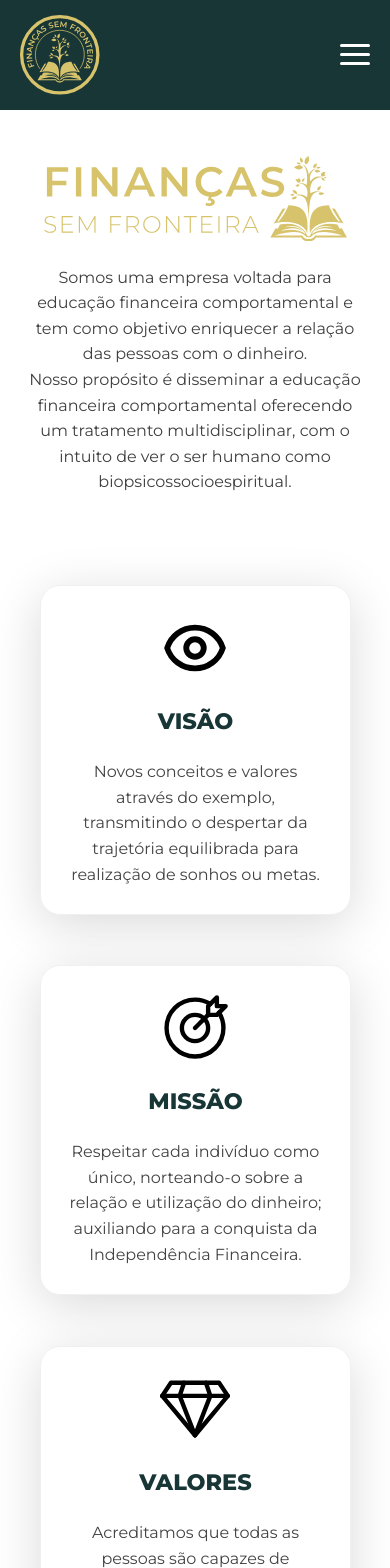
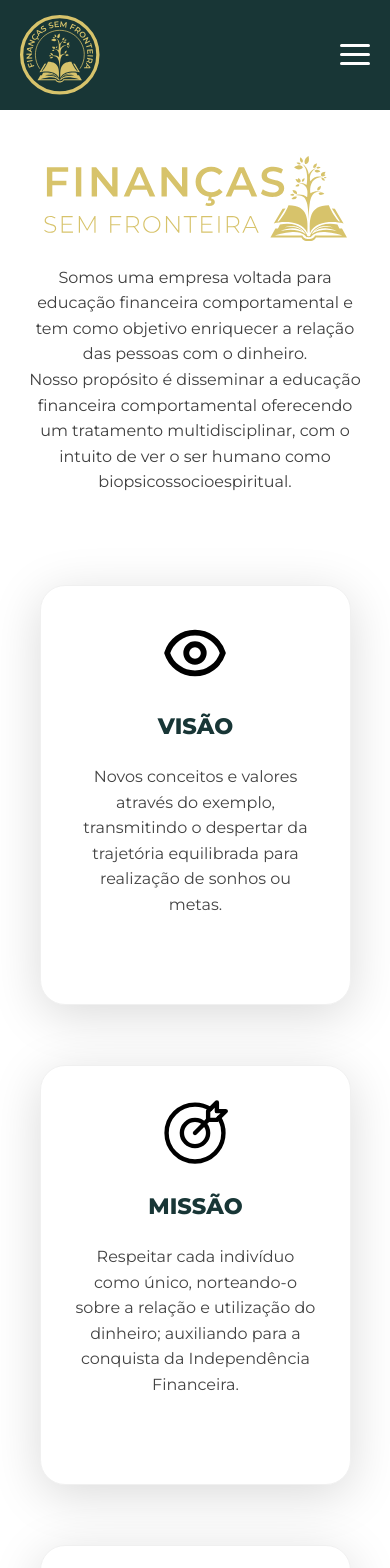
Before and after one commit to Vinnywho/Financas-sem-fronteira, a React (Vite) app in the folder Financas-sem-fronteira/: page /sobre-nos in a window 390 px wide. Shown: the top 1568 px of the page. Built offline with nearby package versions, Linux system fonts and the light colour scheme; a web font is replaced by a local one.

Commit message:
[Test] Mais um teste para ver se o deploy vai

```diff
--- a/Financas-sem-fronteira/src/components/ScrollStack/ScrollStack.jsx
+++ b/Financas-sem-fronteira/src/components/ScrollStack/ScrollStack.jsx
@@ -21,12 +21,11 @@
   const containerInfo = useRef({ top: 0, height: 0 });
 
   const updateCardTransforms = useCallback(() => {
-    if (!cardsRef.current.length) return;
+    if (!cardsRef.current.length || !scrollerRef.current) return;
 
-    const scrollTop = window.scrollY;
+    const scrollTop = window.pageYOffset || document.documentElement.scrollTop;
     const containerHeight = window.innerHeight;
-    const stackPositionPx =
-      (parseFloat(stackPosition) / 100) * containerHeight;
+    const stackPositionPx = (parseFloat(stackPosition) / 100) * containerHeight;
 
     const containerTop = containerInfo.current.top;
     const containerBottom = containerTop + containerInfo.current.height;
@@ -43,21 +42,16 @@
       let scale = 1;
 
       if (scrollTop >= pinStart && scrollTop <= pinEnd) {
-        translateY =
-          scrollTop - originalTop + stackPositionPx + itemStackDistance * i;
-        const scrollProgress = Math.min(
-          1,
-          (scrollTop - pinStart) / 500
-        );
+        translateY = scrollTop - originalTop + stackPositionPx + itemStackDistance * i;
+        const scrollProgress = Math.min(1, (scrollTop - pinStart) / 500);
         const targetScale = baseScale + i * 0.02;
         scale = 1 - scrollProgress * (1 - targetScale);
       } else if (scrollTop > pinEnd) {
-        translateY =
-          pinEnd - originalTop + stackPositionPx + itemStackDistance * i;
+        translateY = pinEnd - originalTop + stackPositionPx + itemStackDistance * i;
         scale = baseScale + i * 0.02;
       }
 
-      card.style.transform = `translate3d(0, ${translateY}px, 0) scale(${scale})`;
+      card.style.transform = `translate3d(0, ${Math.round(translateY)}px, 0) scale(${scale.toFixed(3)})`;
       card.style.zIndex = i;
     });
   }, [baseScale, itemStackDistance, stackPosition]);
@@ -74,13 +68,11 @@
     const calculatePositions = () => {
       if (!scrollerRef.current) return;
       const cards = Array.from(
-        scrollerRef.current.querySelectorAll(
-          `.${styles["scroll-stack-card"]}`
-        )
+        scrollerRef.current.querySelectorAll(`.${styles["scroll-stack-card"]}`)
       );
       cardsRef.current = cards;
       cardOffsets.current = cards.map(
-        (card) => card.offsetTop + scrollerRef.current.offsetTop
+        (card) => card.getBoundingClientRect().top + window.scrollY
       );
 
       const rect = scrollerRef.current.getBoundingClientRect();
@@ -88,27 +80,26 @@
         top: rect.top + window.scrollY,
         height: rect.height,
       };
+      updateCardTransforms();
     };
 
     rafId = requestAnimationFrame(raf);
     lenis.on("scroll", updateCardTransforms);
-    calculatePositions();
+
+    const timeoutId = setTimeout(calculatePositions, 100);
 
     window.addEventListener("resize", calculatePositions);
-    updateCardTransforms();
 
     return () => {
       cancelAnimationFrame(rafId);
       lenis.destroy();
       window.removeEventListener("resize", calculatePositions);
+      clearTimeout(timeoutId);
     };
   }, [updateCardTransforms]);
 
   return (
-    <div
-      className={`${styles["scroll-stack-scroller"]} ${className}`.trim()}
-      ref={scrollerRef}
-    >
+    <div className={`${styles["scroll-stack-scroller"]} ${className}`.trim()} ref={scrollerRef}>
       <div className={styles["scroll-stack-inner"]}>
         {children}
         <div className={styles["scroll-stack-end"]} />
--- a/Financas-sem-fronteira/src/components/ScrollStack/ScrollStack.module.css
+++ b/Financas-sem-fronteira/src/components/ScrollStack/ScrollStack.module.css
@@ -4,7 +4,7 @@
 }
 
 .scroll-stack-inner {
-  padding: 5vh 0 50vh;
+  padding: 5vh 0 60vh;
   position: relative;
   display: flex;
   flex-direction: column;
@@ -16,13 +16,13 @@
   will-change: transform;
   backface-visibility: hidden;
   box-shadow: 0 10px 50px rgba(0, 0, 0, 0.15);
-  min-height: 360px;
+  min-height: 400px;
   width: 92%;
   max-width: 950px;
   background: #ffffff;
-  margin-bottom: 100px;
-  padding: 2.5rem;
-  border-radius: 30px;
+  margin-bottom: 120px;
+  padding: 3rem;
+  border-radius: 35px;
   box-sizing: border-box;
   position: relative;
   border: 1px solid #f0f0f0;
@@ -30,13 +30,13 @@
 
 @media (max-width: 768px) {
   .scroll-stack-inner {
-    padding: 5vh 0 30vh;
+    padding: 5vh 0 40vh;
   }
   .scroll-stack-card {
-    min-height: auto;
-    padding: 1.2rem;
-    margin-bottom: 50px;
-    border-radius: 20px;
+    min-height: 420px;
+    padding: 1.5rem;
+    margin-bottom: 60px;
+    border-radius: 25px;
   }
 }
 
```
